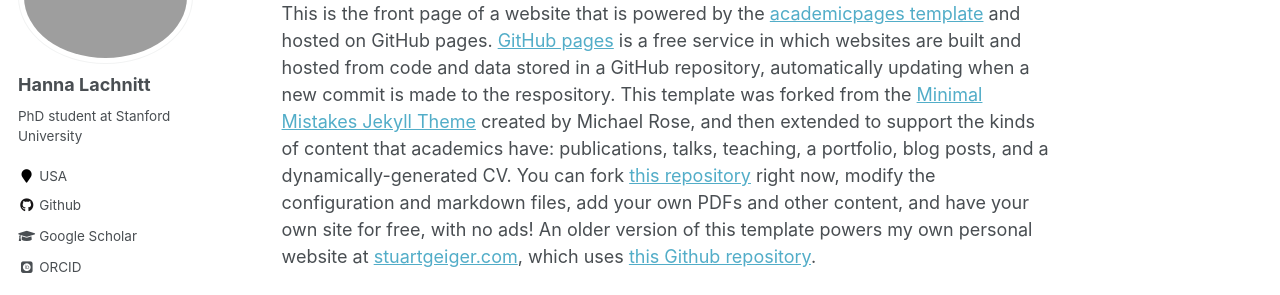
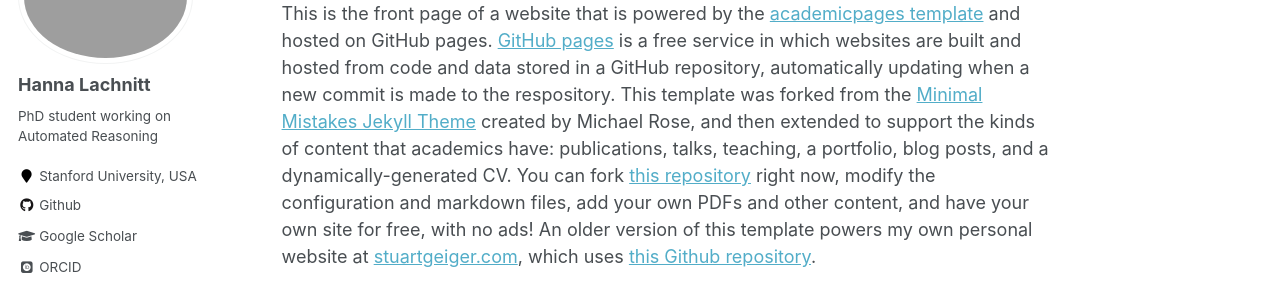
Before and after one commit to Lachnitt/lachnitt.github.io, a Jekyll site: the page built from _pages/about.md, in a window 1280 px wide. Shown: the part 188-483 px from the top of the page. Built offline with Jekyll 4.4.1, drawn with Linux system fonts in a browser that asks for light colours; some web fonts are replaced.

Commit message:
Update _config.yml

```diff
--- a/_config.yml
+++ b/_config.yml
@@ -66,8 +66,8 @@
 author:
   name             : "Hanna Lachnitt"
   avatar           : "lachnitt.png"
-  bio              : "PhD student at Stanford University"
-  location         : "USA"
+  bio              : "PhD student working on Automated Reasoning"
+  location         : "Stanford University, USA"
   employer         :
   googlescholar    : "https://scholar.google.com/citations?user=uobCsQgAAAAJ&hl=en&oi=ao"
   email            :
```
